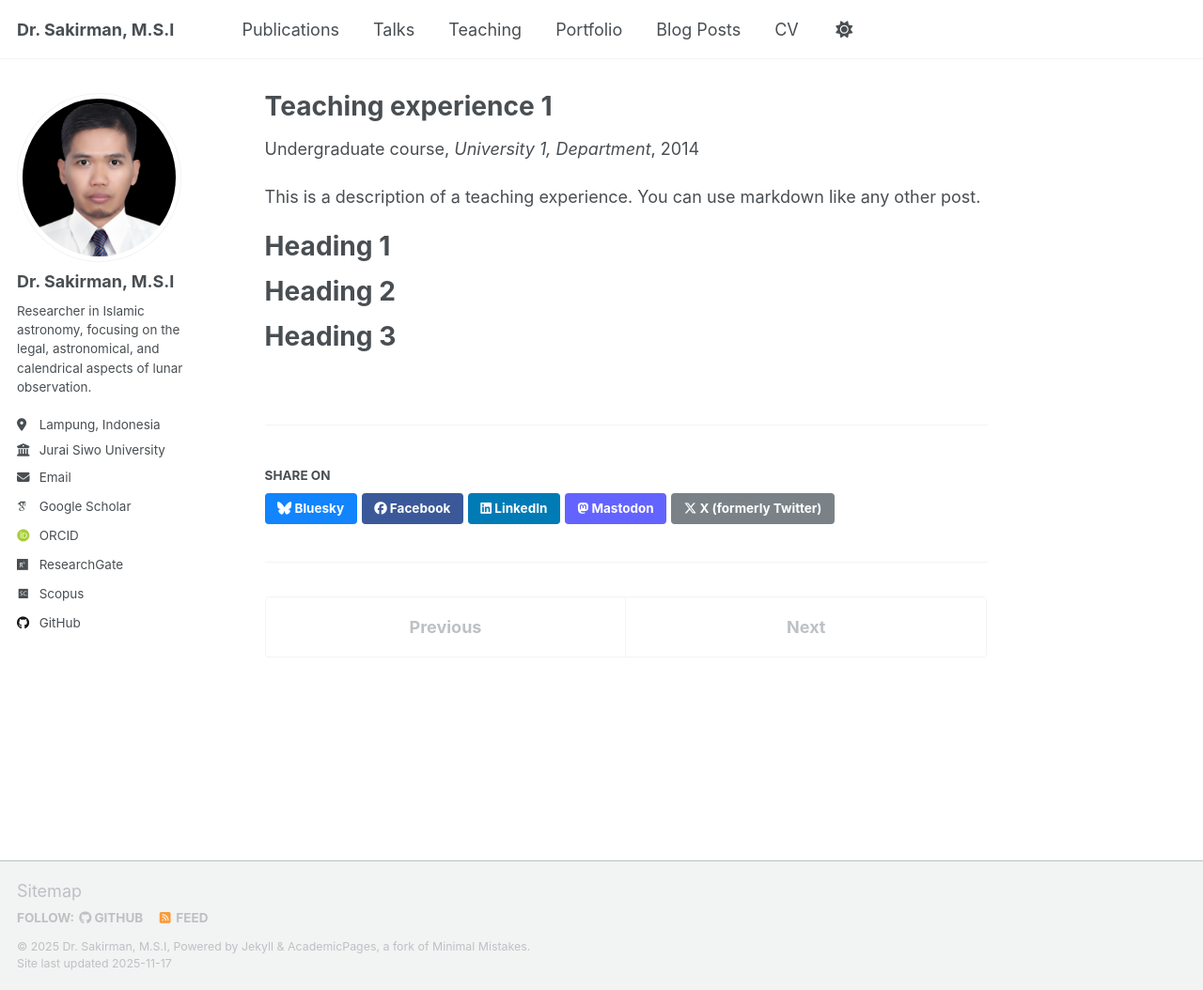
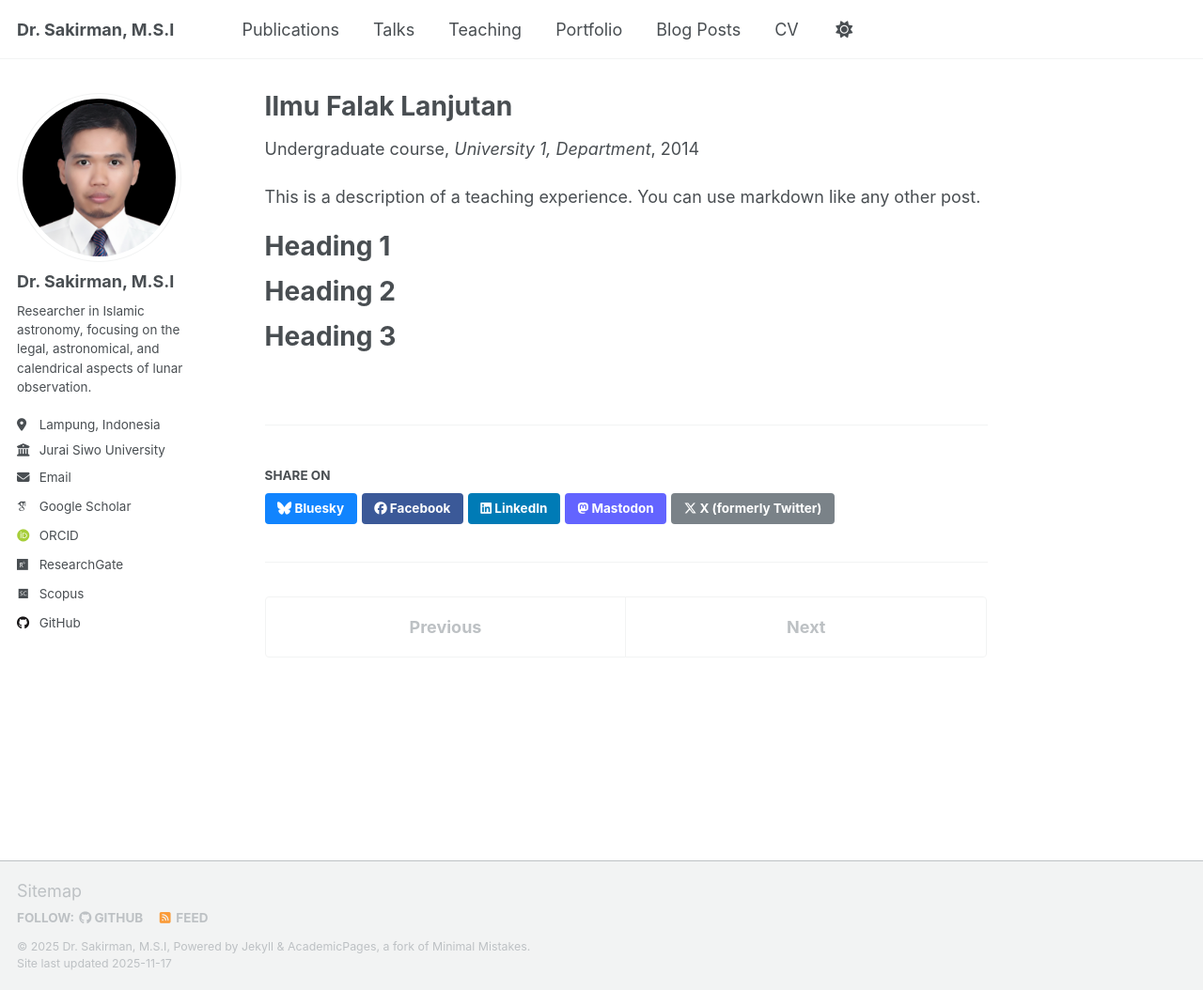
Before and after one commit to sakir-man/sakir-man.github.io, a Jekyll site: the page built from _teaching/2014-spring-teaching-1.md, in a window 1280 px wide and 1054 px high. Shown: the whole window at 94% size. Built offline with Jekyll 4.4.1, drawn with Linux system fonts in a browser that asks for light colours; some web fonts are replaced; a script that is not in the unit is left out.

Commit message:
Update 2014-spring-teaching-1.md

```diff
--- a/_teaching/2014-spring-teaching-1.md
+++ b/_teaching/2014-spring-teaching-1.md
@@ -1,5 +1,5 @@
 ---
-title: "Teaching experience 1"
+title: "Ilmu Falak Lanjutan"
 collection: teaching
 type: "Undergraduate course"
 permalink: /teaching/2014-spring-teaching-1
```
